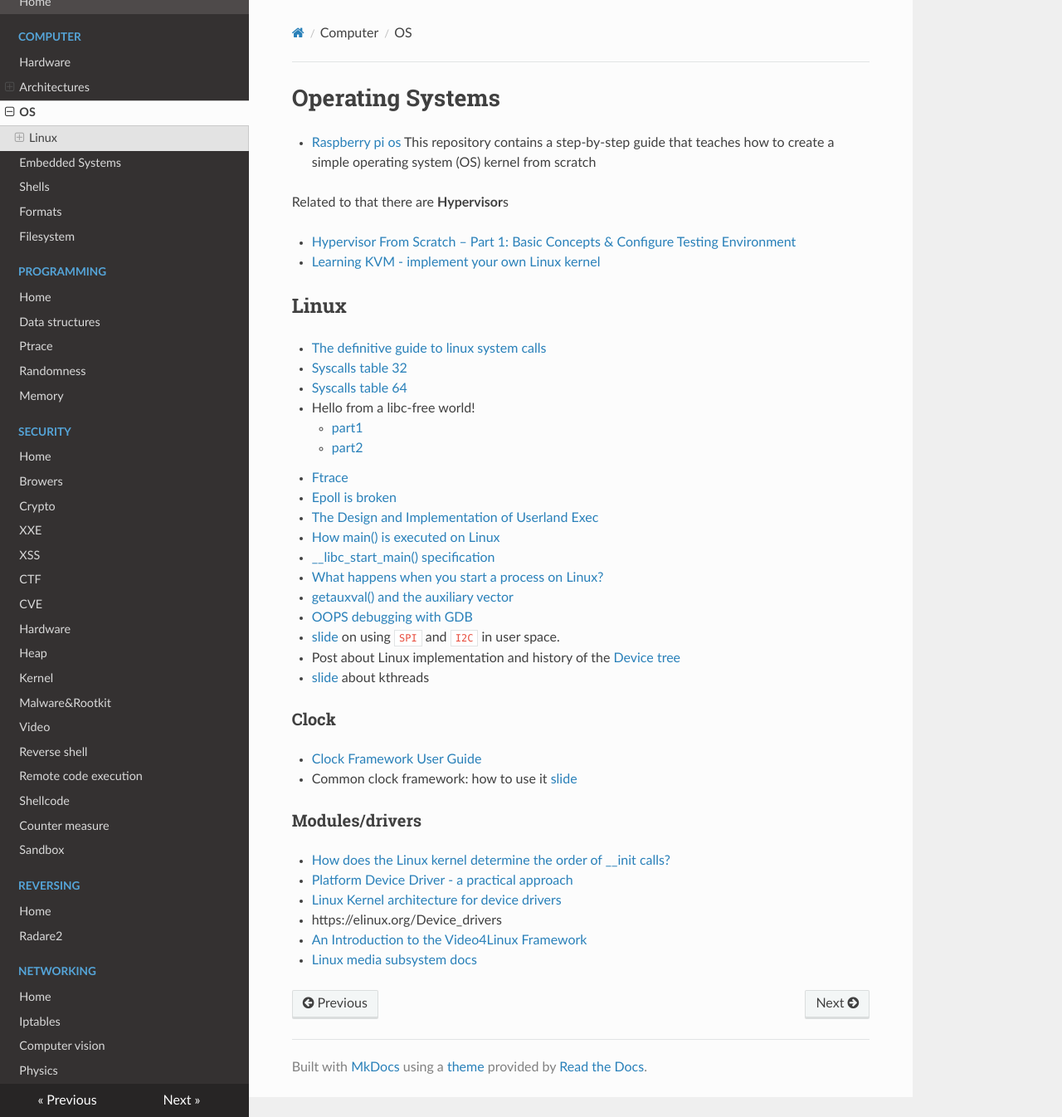
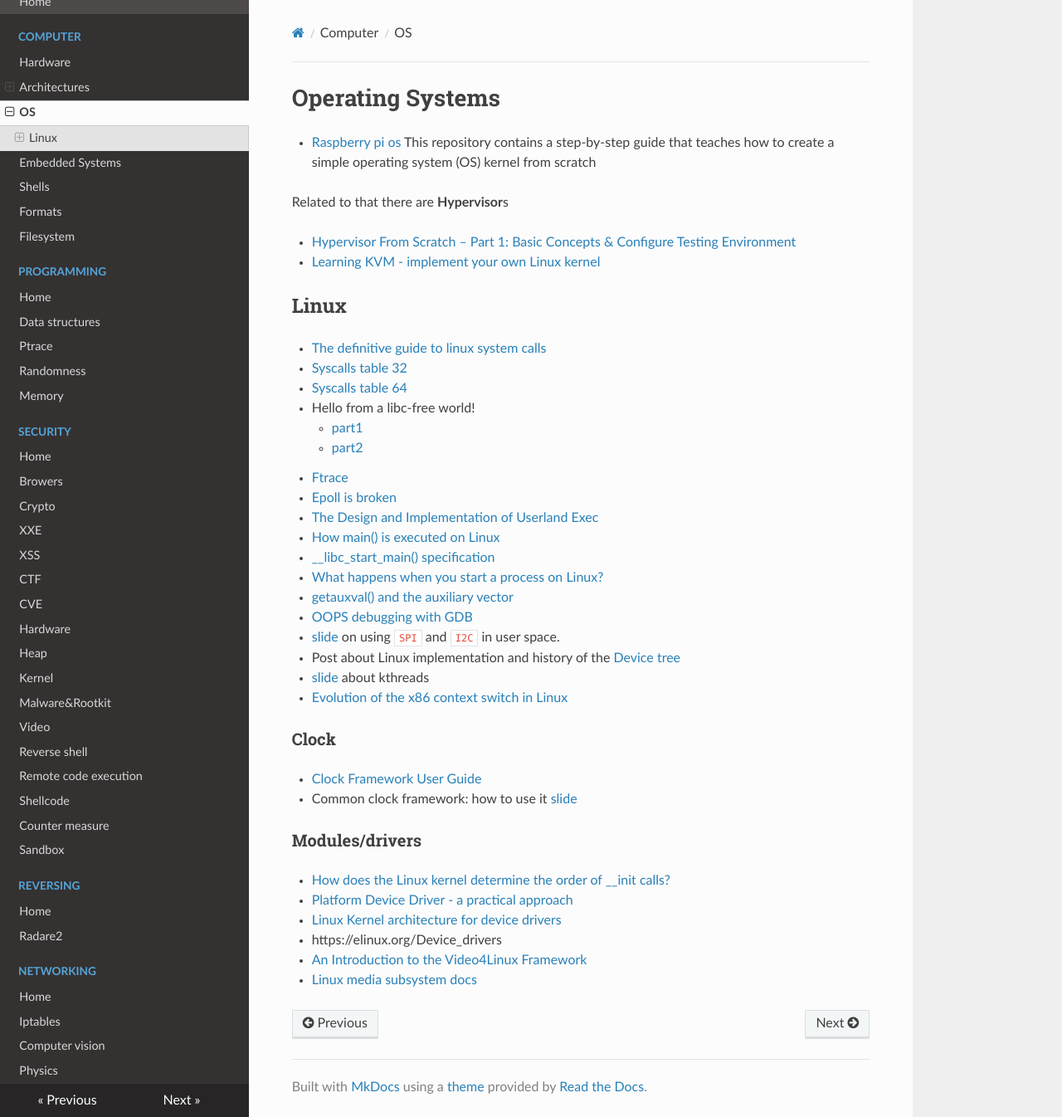
Before and after one commit to gipi/low-level, an MkDocs documentation site: the page built from docs/os/index.md, in a window 1280 px wide and 1346 px high. Shown: the whole window at 83% size. Built offline with MkDocs 1.6.1, drawn with Linux system fonts in a browser that asks for light colours; nearby versions of some CDN libraries; old or Windows-style settings are respelled for this version of MkDocs.

Commit message:
Update index.md

```diff
--- a/docs/os/index.md
+++ b/docs/os/index.md
@@ -26,6 +26,7 @@ Related to that there are **Hypervisor**s
  - [slide](http://haifux.org/lectures/258/gpio_spi_i2c_userspace.pdf) on using ``SPI`` and ``I2C`` in user space.
  - Post about Linux implementation and history of the [Device tree](http://junyelee.blogspot.com/2014/04/linux-device-tree.html)
  - [slide](http://www.cs.fsu.edu/~cop4610t/lectures/project2/kthreads/kthreads.pdf) about kthreads
+ - [Evolution of the x86 context switch in Linux](http://www.maizure.org/projects/evolution_x86_context_switch_linux/)
 
 ### Clock
 
```
